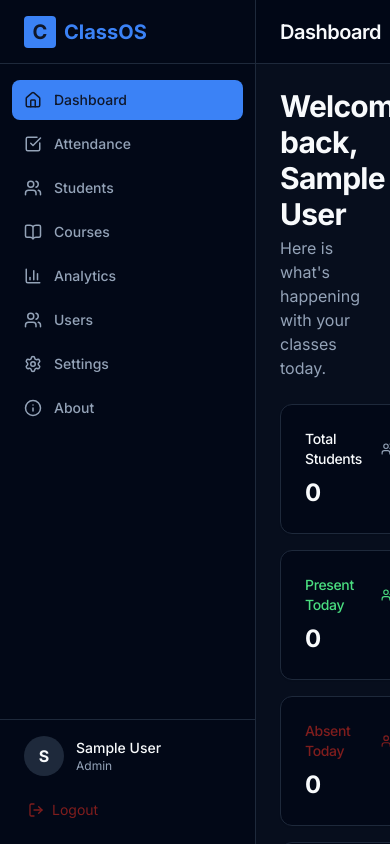
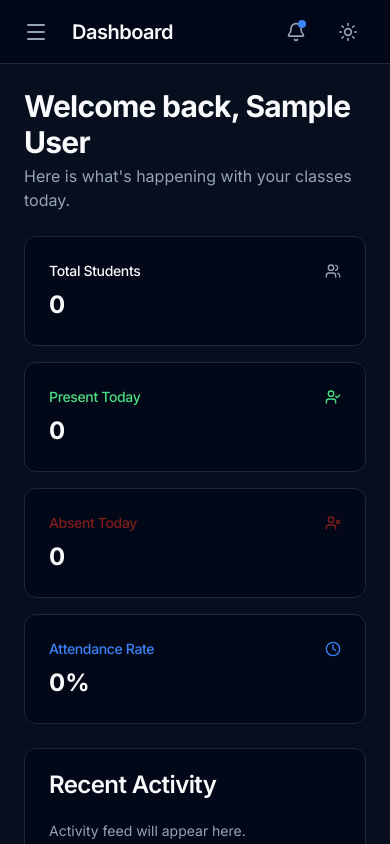
Before and after one commit to AbirHasanArko/ClassOS, a React (Vite) app in the folder frontend/: page / in a window 390 px wide. Built offline with nearby package versions, Linux system fonts and the light colour scheme; sample sign-in values are in the browser's storage.

Commit message:
feat: add mobile responsiveness for sidebar layout

```diff
--- a/frontend/src/components/layout/DashboardLayout.jsx
+++ b/frontend/src/components/layout/DashboardLayout.jsx
@@ -1,3 +1,4 @@
+import { useState } from 'react';
 import { Outlet, Navigate } from 'react-router-dom';
 import { Sidebar } from './Sidebar';
 import { Header } from './Header';
@@ -5,6 +6,7 @@ import { useAuth } from '../../contexts/AuthContext';
 
 export const DashboardLayout = () => {
   const { isAuthenticated } = useAuth();
+  const [isSidebarOpen, setIsSidebarOpen] = useState(false);
 
   if (!isAuthenticated) {
     return <Navigate to="/login" replace />;
@@ -12,15 +14,23 @@ export const DashboardLayout = () => {
 
   return (
     <div className="flex h-screen overflow-hidden bg-background">
-      <Sidebar />
-      <div className="flex-1 flex flex-col h-screen overflow-hidden">
-        <Header />
+      <Sidebar isOpen={isSidebarOpen} onClose={() => setIsSidebarOpen(false)} />
+      <div className="flex-1 flex flex-col h-screen overflow-hidden relative w-full">
+        <Header onMenuClick={() => setIsSidebarOpen(true)} />
         <main className="flex-1 overflow-y-auto bg-muted/20 p-6">
           <div className="max-w-7xl mx-auto h-full">
             <Outlet />
           </div>
         </main>
       </div>
+
+      {/* Mobile Overlay */}
+      {isSidebarOpen && (
+        <div
+          className="fixed inset-0 bg-black/50 z-40 md:hidden"
+          onClick={() => setIsSidebarOpen(false)}
+        />
+      )}
     </div>
   );
 };
--- a/frontend/src/components/layout/Header.jsx
+++ b/frontend/src/components/layout/Header.jsx
@@ -1,8 +1,8 @@
-import { Moon, Sun, Bell } from 'lucide-react';
+import { Moon, Sun, Bell, Menu } from 'lucide-react';
 import { useTheme } from '../../contexts/ThemeContext';
 import { useLocation } from 'react-router-dom';
 
-export const Header = () => {
+export const Header = ({ onMenuClick }) => {
   const { theme, toggleTheme } = useTheme();
   const location = useLocation();
 
@@ -19,7 +19,13 @@ export const Header = () => {
 
   return (
     <header className="h-16 border-b bg-card/80 backdrop-blur-md flex items-center justify-between px-6 sticky top-0 z-10">
-      <div>
+      <div className="flex items-center gap-4">
+        <button
+          className="p-2 -ml-2 rounded-md hover:bg-accent text-muted-foreground md:hidden"
+          onClick={onMenuClick}
+        >
+          <Menu size={24} />
+        </button>
         <h1 className="text-xl font-semibold tracking-tight">{getPageTitle()}</h1>
       </div>
 
--- a/frontend/src/components/layout/Sidebar.jsx
+++ b/frontend/src/components/layout/Sidebar.jsx
@@ -1,9 +1,9 @@
 import { Link, useLocation } from 'react-router-dom';
-import { Home, Users, BookOpen, BarChart3, Settings, LogOut, CheckSquare, Info, ScanFace } from 'lucide-react';
+import { Home, Users, BookOpen, BarChart3, Settings, LogOut, CheckSquare, Info, ScanFace, X } from 'lucide-react';
 import { useAuth } from '../../contexts/AuthContext';
 import { cn } from '../ui/Button';
 
-export const Sidebar = () => {
+export const Sidebar = ({ isOpen, onClose }) => {
   const { user, logout } = useAuth();
   const location = useLocation();
 
@@ -25,14 +25,23 @@ export const Sidebar = () => {
   const visibleNav = navItems.filter(item => item.roles.includes(user?.role));
 
   return (
-    <aside className="w-64 flex-shrink-0 bg-card border-r flex flex-col transition-all duration-300">
-      <div className="h-16 flex items-center px-6 border-b">
+    <aside
+      className={cn(
+        "w-64 flex-shrink-0 bg-card border-r flex flex-col transition-transform duration-300 z-50",
+        "fixed inset-y-0 left-0 md:relative md:translate-x-0",
+        isOpen ? "translate-x-0" : "-translate-x-full"
+      )}
+    >
+      <div className="h-16 flex items-center justify-between px-6 border-b">
         <div className="flex items-center gap-2 text-primary font-bold text-xl">
           <div className="w-8 h-8 rounded bg-primary text-primary-foreground flex items-center justify-center">
             C
           </div>
           <span>ClassOS</span>
         </div>
+        <button className="md:hidden p-2 text-muted-foreground hover:bg-accent rounded-md" onClick={onClose}>
+          <X size={20} />
+        </button>
       </div>
 
       <nav className="flex-1 overflow-y-auto py-4 px-3 space-y-1">
```
